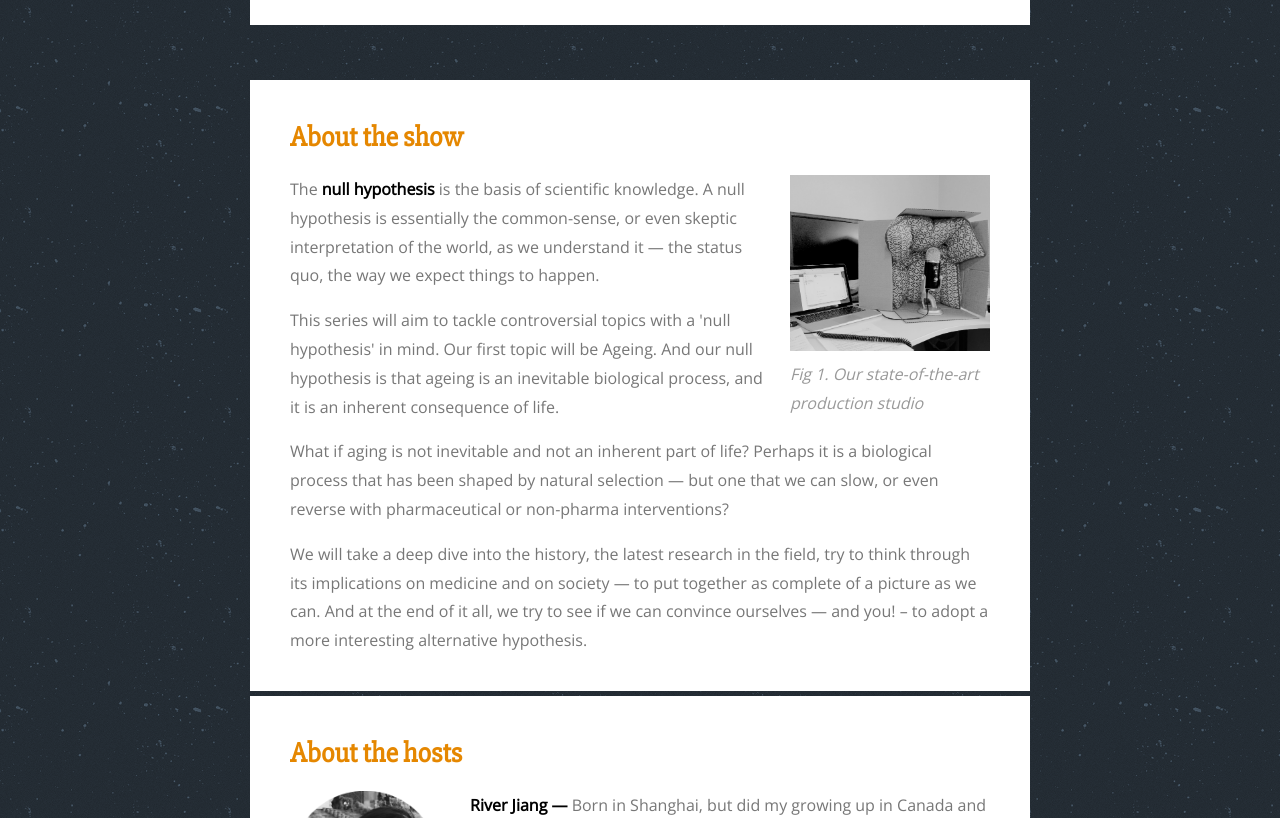
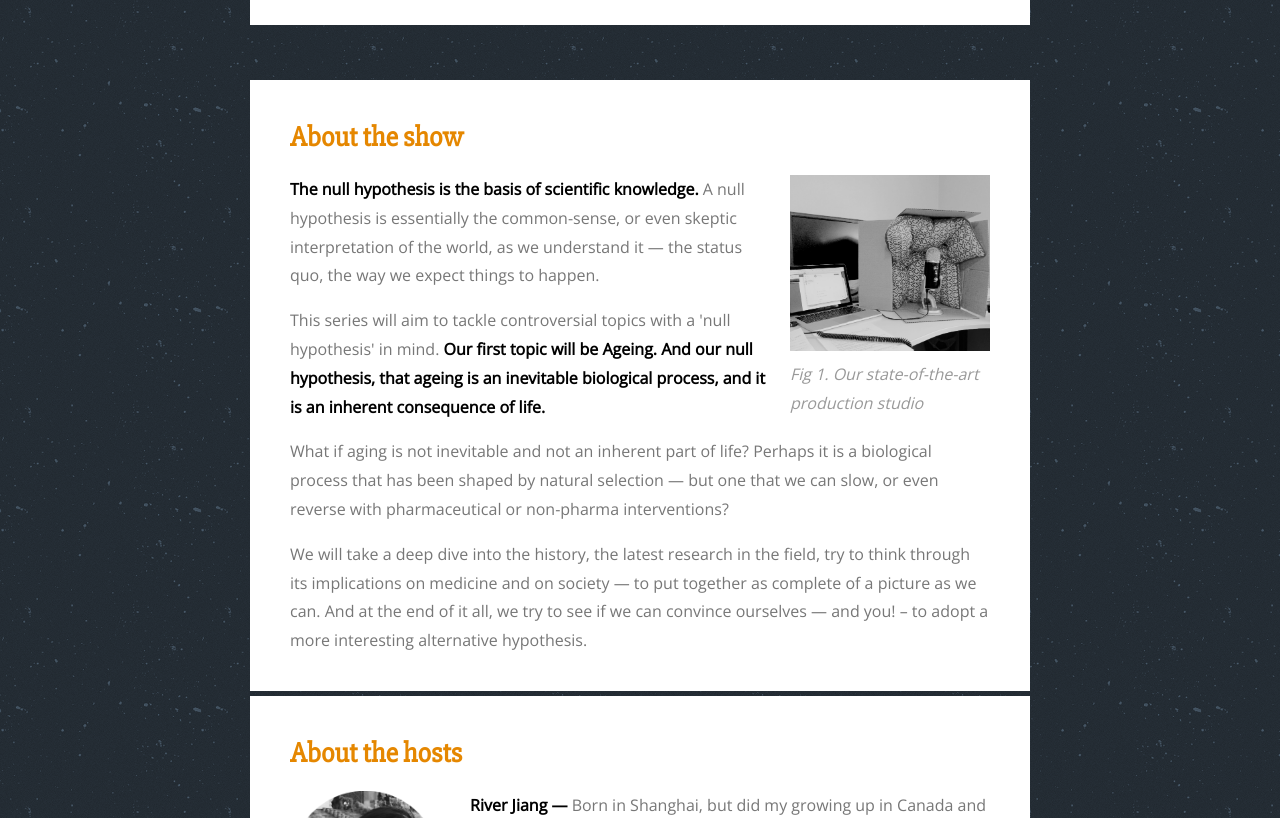
Before and after one commit to river/nullhypothesispodcast, a Jekyll site: the page built from index.md, in a window 1280 px wide and 900 px high, scrolled down 694 px, cut to the strip 82-900 px from the top of the window. Built offline with Jekyll 4.4.1, drawn with Linux system fonts in a browser that asks for light colours.

Commit message:
changed emphasis on about the show

```diff
--- a/_layouts/home.html
+++ b/_layouts/home.html
@@ -16,9 +16,9 @@ layout: master
     <p>Fig 1. Our state-of-the-art production studio</p>
   </div>
 
-  <p>The <strong>null hypothesis</strong> is the basis of scientific knowledge. A null hypothesis is essentially the common-sense, or even skeptic interpretation of the world, as we understand it — the status quo, the way we expect things to happen.</p>
+  <p><strong>The null hypothesis is the basis of scientific knowledge.</strong> A null hypothesis is essentially the common-sense, or even skeptic interpretation of the world, as we understand it — the status quo, the way we expect things to happen.</p>
 
-  <p>This series will aim to tackle controversial topics with a 'null hypothesis' in mind. Our first topic will be Ageing. And our null hypothesis is that ageing is an inevitable biological process, and it is an inherent consequence of life.</p>
+  <p>This series will aim to tackle controversial topics with a 'null hypothesis' in mind. <strong>Our first topic will be Ageing. And our null hypothesis, that ageing is an inevitable biological process, and it is an inherent consequence of life.</strong></p>
 
   <p>What if aging is not inevitable and not an inherent part of life? Perhaps it is a biological process that has been shaped by natural selection — but one that we can slow, or even reverse with pharmaceutical or non-pharma interventions?</p>
 
```
